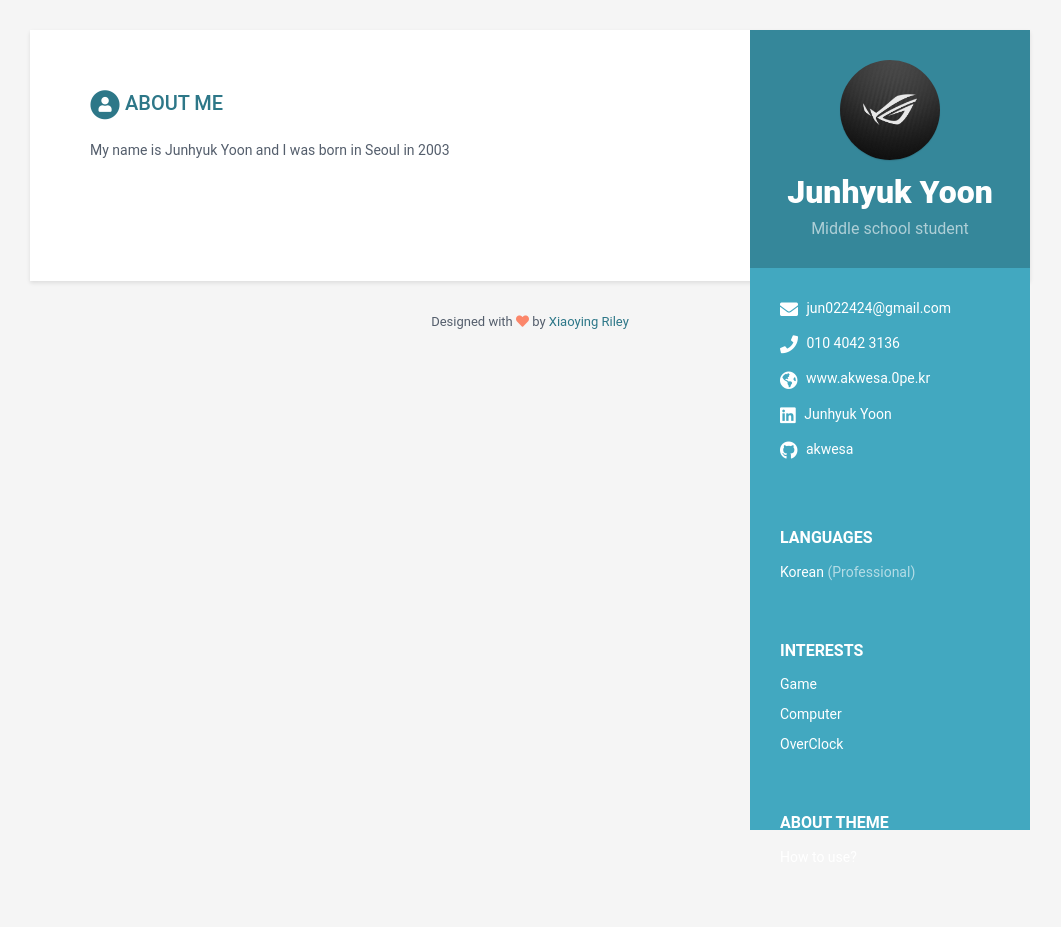
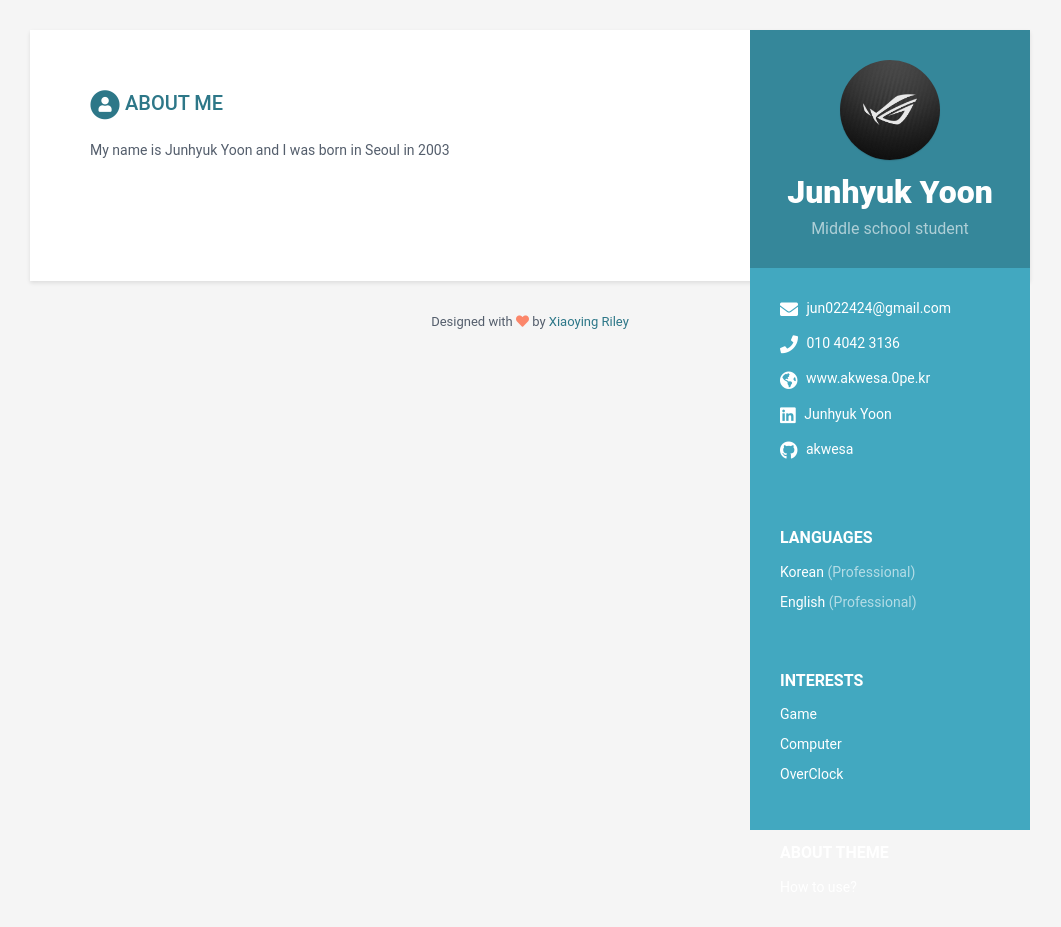
Before and after one commit to akwesa/resume, a Jekyll site: the page built from index.html, in a window 1280 px wide. Shown: the whole page, without its empty margins (110-1171 px from the left). Built offline with Jekyll 4.4.1, drawn with Linux system fonts in a browser that asks for light colours; before the commit the page ends 900 px from its top, so only the background shows below that.

Commit message:
laguage change

```diff
--- a/_data/data.yml
+++ b/_data/data.yml
@@ -25,6 +25,9 @@ sidebar:
 
     languages:
       - idiom: Korean
+        level: Professional
+
+      - idiom: English
         level: Professional
 
 
```
